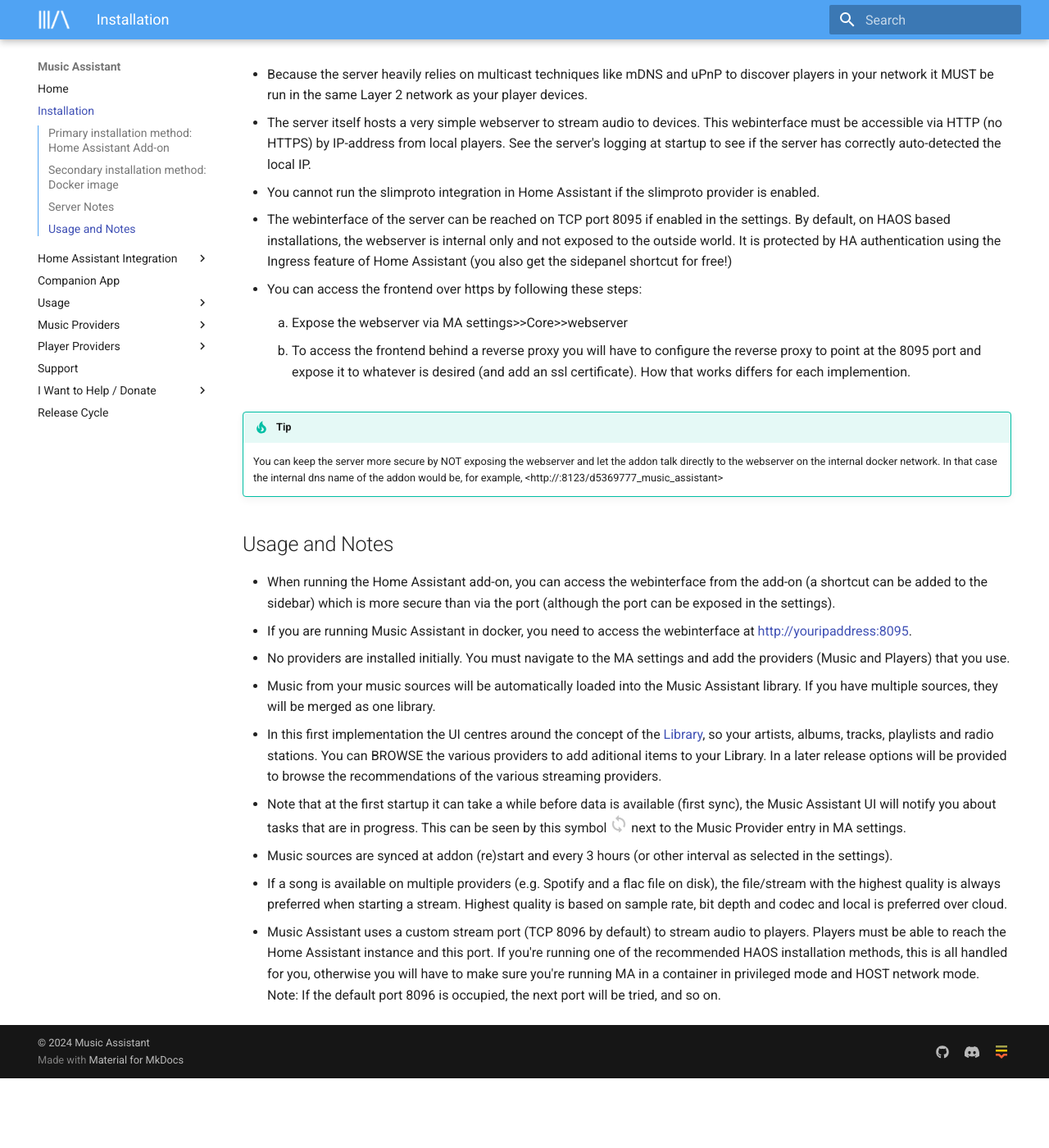
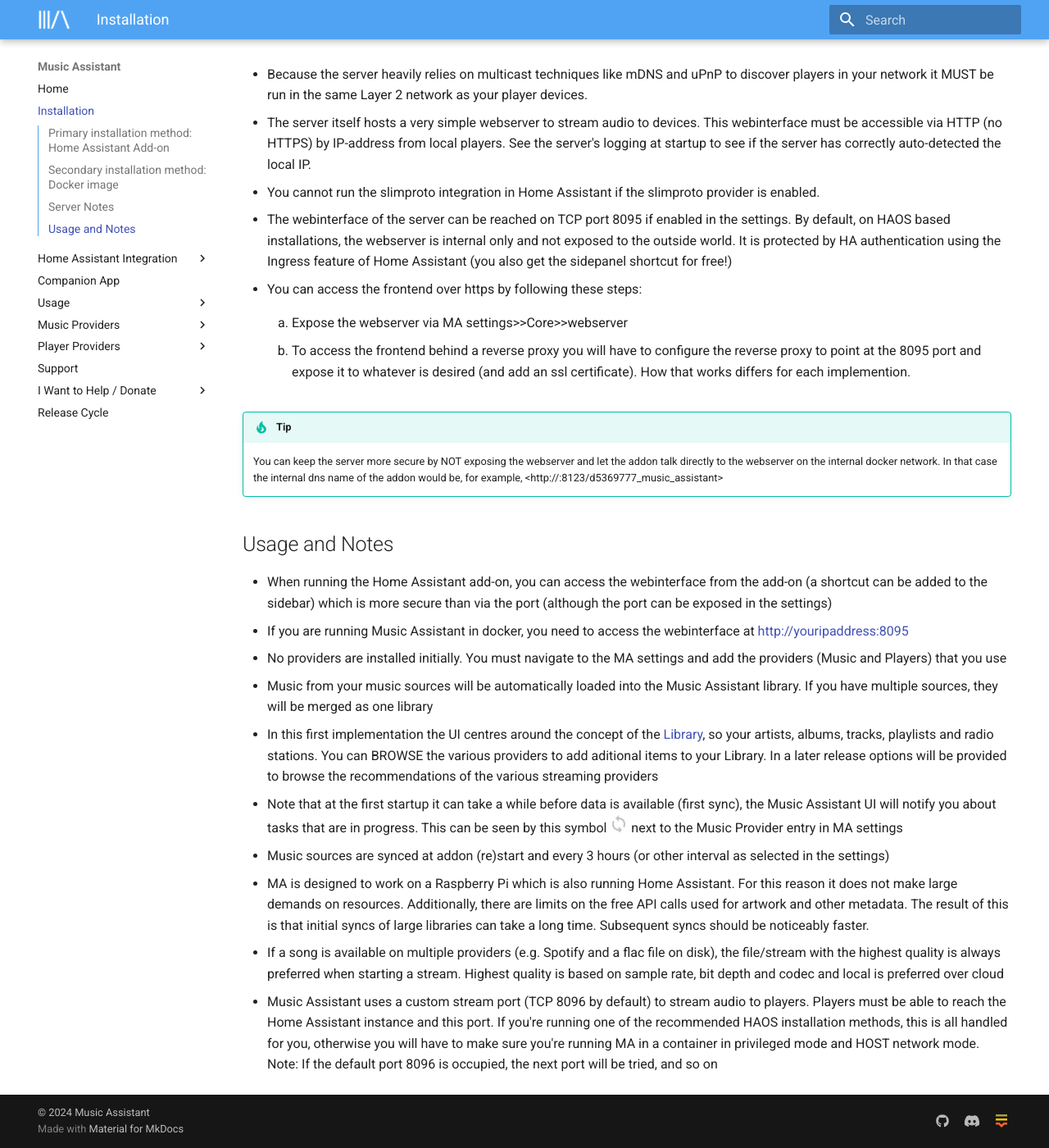
Before and after one commit to pwbriggs/music-assistant.github.io, an MkDocs documentation site: the page built from docs/installation.md, in a window 1280 px wide and 1400 px high, scrolled down 941 px. Shown: the whole window at 82% size. Built offline with MkDocs 1.6.1 and Material for MkDocs 9.7.7, drawn with Linux system fonts in a browser that asks for light colours; before the commit the page ends 2256 px from its top, so only the background shows below that.

Commit message:
Add resource constraint info

```diff
--- a/docs/installation.md
+++ b/docs/installation.md
@@ -57,15 +57,16 @@
 
 ## Usage and Notes
 
-- When running the Home Assistant add-on, you can access the webinterface from the add-on (a shortcut can be added to the sidebar) which is more secure than via the port (although the port can be exposed in the settings).
-- If you are running Music Assistant in docker, you need to access the webinterface at http://youripaddress:8095.
-- No providers are installed initially. You must navigate to the MA settings and add the providers (Music and Players) that you use.
-- Music from your music sources will be automatically loaded into the Music Assistant library. If you have multiple sources, they will be merged as one library.
-- In this first implementation the UI centres around the concept of the [Library](usage.md), so your artists, albums, tracks, playlists and radio stations. You can BROWSE the various providers to add aditional items to your Library. In a later release options will be provided to browse the recommendations of the various streaming providers.
-- Note that at the first startup it can take a while before data is available (first sync), the Music Assistant UI will notify you about tasks that are in progress. This can be seen by this symbol ![icon](assets/icons/sync-icon.png) next to the Music Provider entry in MA settings.
-- Music sources are synced at addon (re)start and every 3 hours (or other interval as selected in the settings).
-- If a song is available on multiple providers (e.g. Spotify and a flac file on disk), the file/stream with the highest quality is always preferred when starting a stream. Highest quality is based on sample rate, bit depth and codec and local is preferred over cloud.
-- Music Assistant uses a custom stream port (TCP 8096 by default) to stream audio to players. Players must be able to reach the Home Assistant instance and this port. If you're running one of the recommended HAOS installation methods, this is all handled for you, otherwise you will have to make sure you're running MA in a container in privileged mode and HOST network mode. Note: If the default port 8096 is occupied, the next port will be tried, and so on.
+- When running the Home Assistant add-on, you can access the webinterface from the add-on (a shortcut can be added to the sidebar) which is more secure than via the port (although the port can be exposed in the settings)
+- If you are running Music Assistant in docker, you need to access the webinterface at http://youripaddress:8095
+- No providers are installed initially. You must navigate to the MA settings and add the providers (Music and Players) that you use
+- Music from your music sources will be automatically loaded into the Music Assistant library. If you have multiple sources, they will be merged as one library
+- In this first implementation the UI centres around the concept of the [Library](usage.md), so your artists, albums, tracks, playlists and radio stations. You can BROWSE the various providers to add aditional items to your Library. In a later release options will be provided to browse the recommendations of the various streaming providers
+- Note that at the first startup it can take a while before data is available (first sync), the Music Assistant UI will notify you about tasks that are in progress. This can be seen by this symbol ![icon](assets/icons/sync-icon.png) next to the Music Provider entry in MA settings
+- Music sources are synced at addon (re)start and every 3 hours (or other interval as selected in the settings)
+- MA is designed to work on a Raspberry Pi which is also running Home Assistant. For this reason it does not make large demands on resources. Additionally, there are limits on the free API calls used for artwork and other metadata. The result of this is that initial syncs of large libraries can take a long time. Subsequent syncs should be noticeably faster.
+- If a song is available on multiple providers (e.g. Spotify and a flac file on disk), the file/stream with the highest quality is always preferred when starting a stream. Highest quality is based on sample rate, bit depth and codec and local is preferred over cloud
+- Music Assistant uses a custom stream port (TCP 8096 by default) to stream audio to players. Players must be able to reach the Home Assistant instance and this port. If you're running one of the recommended HAOS installation methods, this is all handled for you, otherwise you will have to make sure you're running MA in a container in privileged mode and HOST network mode. Note: If the default port 8096 is occupied, the next port will be tried, and so on
 
 [repository-badge]: https://img.shields.io/badge/Add%20repository%20to%20my-Home%20Assistant-41BDF5?logo=home-assistant&style=for-the-badge
 [repository-url]: https://my.home-assistant.io/redirect/supervisor_add_addon_repository/?repository_url=https%3A%2F%2Fgithub.com%2Fmusic-assistant%2Fhome-assistant-addon
```
